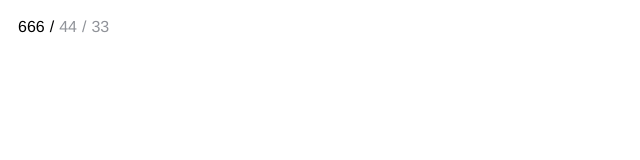
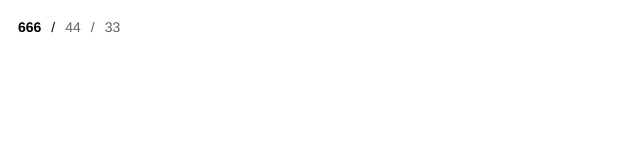
Before and after one commit to xishanqianxue/table, a Vue app: page / in a window 1280 px wide. Shown: the top 160 px of the page, without its empty margins (0-640 px from the left). Built offline with nearby package versions, Linux system fonts and the light colour scheme.

Commit message:
修改部分跳转bug

```diff
--- a/src/components/breadcrumb/BreadcrumbItem.js
+++ b/src/components/breadcrumb/BreadcrumbItem.js
@@ -1,3 +1,21 @@
+function test(url){
+    return function(){
+        if (!url||!url.path){
+            return
+        }
+        else if(url.query&&Object.prototype.toString.call(url.query)==='[object Object]'){
+            let url_str = '';
+            for (const key in url.query) {
+                url_str += "&"+key+"="+url.query[key]
+            }
+            url_str = url_str.replace("&","?")
+            url_str = url.path + url_str
+            location.hash = url_str;
+            return
+        }
+        location.hash = url.path;
+    }
+}
 export default{
     name:'breadcrumb-item',
     props:{
@@ -6,7 +24,7 @@ export default{
     render() {
         let store = this.$parent.store;
         return (
-            <div onclick={this.test(this.to)} class={this.to?"breadcrumb-item_link":"breadcrumb-item"}>
+            <div onclick={test(this.to)} class={this.to?"breadcrumb-item_link":"breadcrumb-item"}>
                 {this.$slots.default}
                 {   this.is_last||
                     store.state.separatorClass?<i class={store.state.separatorClass+' separator-item'}></i>
@@ -19,22 +37,4 @@ export default{
             is_last:false
         }
     },
-    methods: {
-        test(url){
-            if (!url||!url.path) return false
-            return function(){
-                if(url.query&&Object.prototype.toString.call(url.query)==='[object Object]'){
-                    let url_str = '';
-                    for (const key in url.query) {
-                        url_str += "&"+key+"="+url.query[key]
-                    }
-                    url_str = url_str.replace("&","?")
-                    url_str = url.path + url_str
-                    location.hash = url_str;
-                    return
-                }
-                location.hash = url.path;
-            }
-        }
-    },
 }
--- a/src/components/breadcrumb/breadcrumb.css
+++ b/src/components/breadcrumb/breadcrumb.css
@@ -3,13 +3,16 @@
 }
 .breadcrumb-item{
     display: inline-block;
-    color: #909399;
+    color: #606266;
+    font-size: 14px;
 }
 .breadcrumb-item_link{
     display: inline-block;
-    font-weight: 500;
+    font-weight: 700;
+    font-size: 14px;
     cursor: pointer;
 }
 .separator-item{
-    margin: 5px;
+    margin: 10px;
+    font-weight: 500;
 }
```
